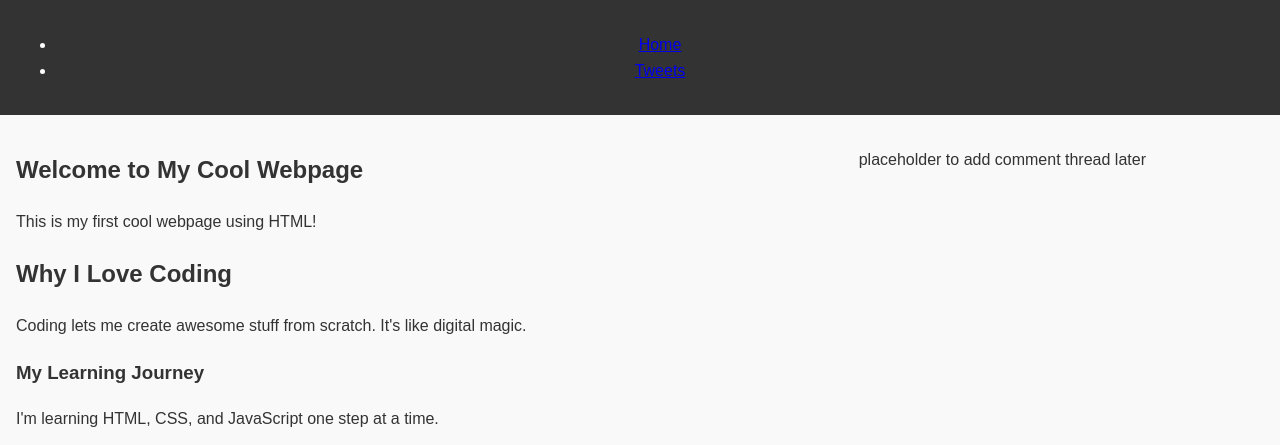
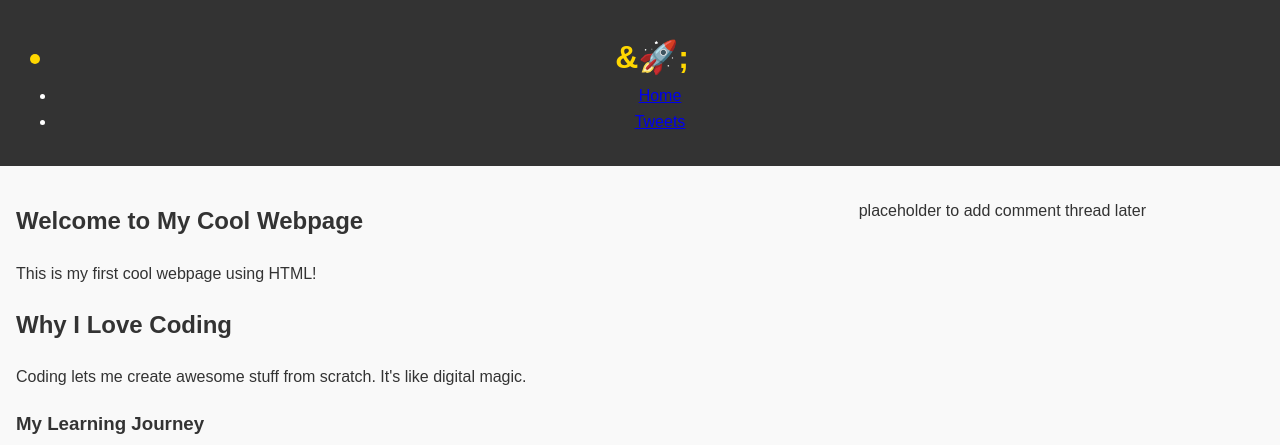
Before and after one commit to Sakawabillz/alx_html_css, a plain HTML site: page css_basic/index.html in a window 1280 px wide. Shown: the top 445 px of the page. Drawn offline with Linux system fonts and the light colour scheme.

Commit message:
Customize article style and add logo

```diff
--- a/css_basic/index.html
+++ b/css_basic/index.html
@@ -12,9 +12,11 @@
 
   <header>
     <ul>
-      <li><a href="index.html">Home</a></li>
-      <li><a href="tweets.html">Tweets</a></li>
-    </ul>
+  <li class="logo">&🚀;</li> <!-- Logo character -->
+  <li><a href="index.html">Home</a></li>
+  <li><a href="tweets.html">Tweets</a></li>
+</ul>
+
   </header>
 
   <main>
--- a/css_basic/styles.css
+++ b/css_basic/styles.css
@@ -34,3 +34,10 @@ header, footer {
   padding: 1rem;
   text-align: center;
 }
+
+.logo {
+  font-size: 2rem;
+  font-weight: bold;
+  padding-right: 1rem;
+  color: #FFD700; /* gold */
+}
```
